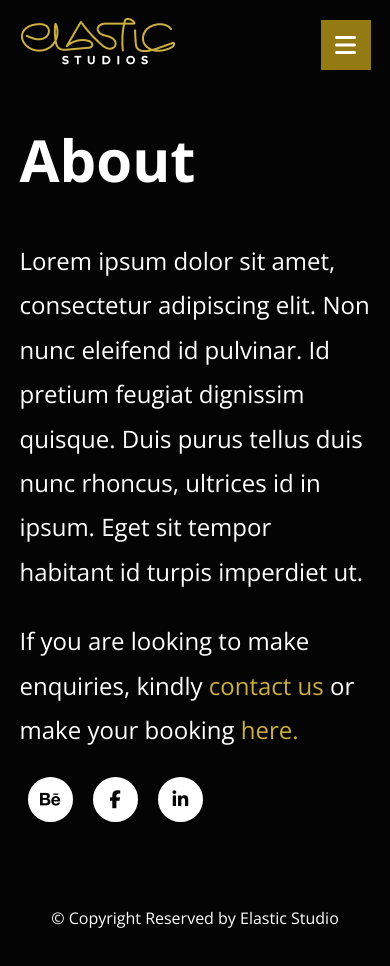
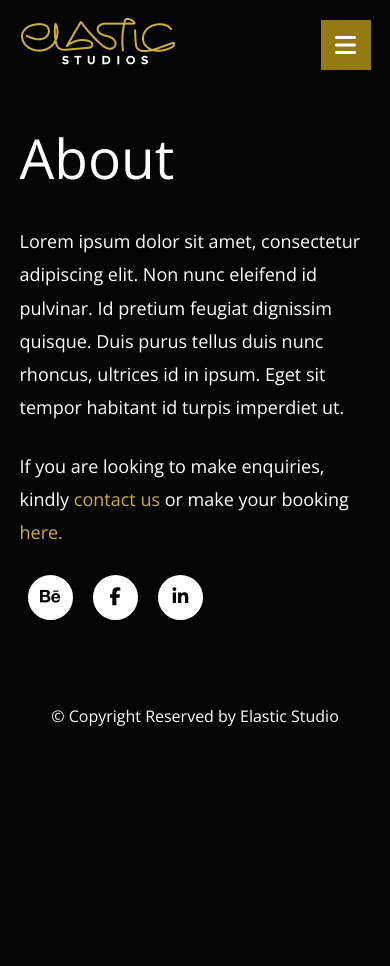
Before and after one commit to joydey100/elastic-studios, a plain HTML site: page about.html in a window 390 px wide. After the commit the page ends 844 px from the top, so only its background shows below. Drawn offline with nearby package versions, Linux system fonts and the light colour scheme.

Commit message:
some css change

```diff
--- a/css/style.css
+++ b/css/style.css
@@ -633,7 +633,8 @@ nav {
 .contact-container {
   padding-left: 30%;
 }
-.contact-form h2 {
+.contact-form h2,
+.about-text h2 {
   font-size: 55px;
   margin-bottom: 30px;
   font-weight: 400;
@@ -810,6 +811,9 @@ textarea {
   .connect-info {
     text-align: left;
   }
+  .about-text p {
+    font-size: 18px;
+  }
 }
 
 /* ================================= */
```
